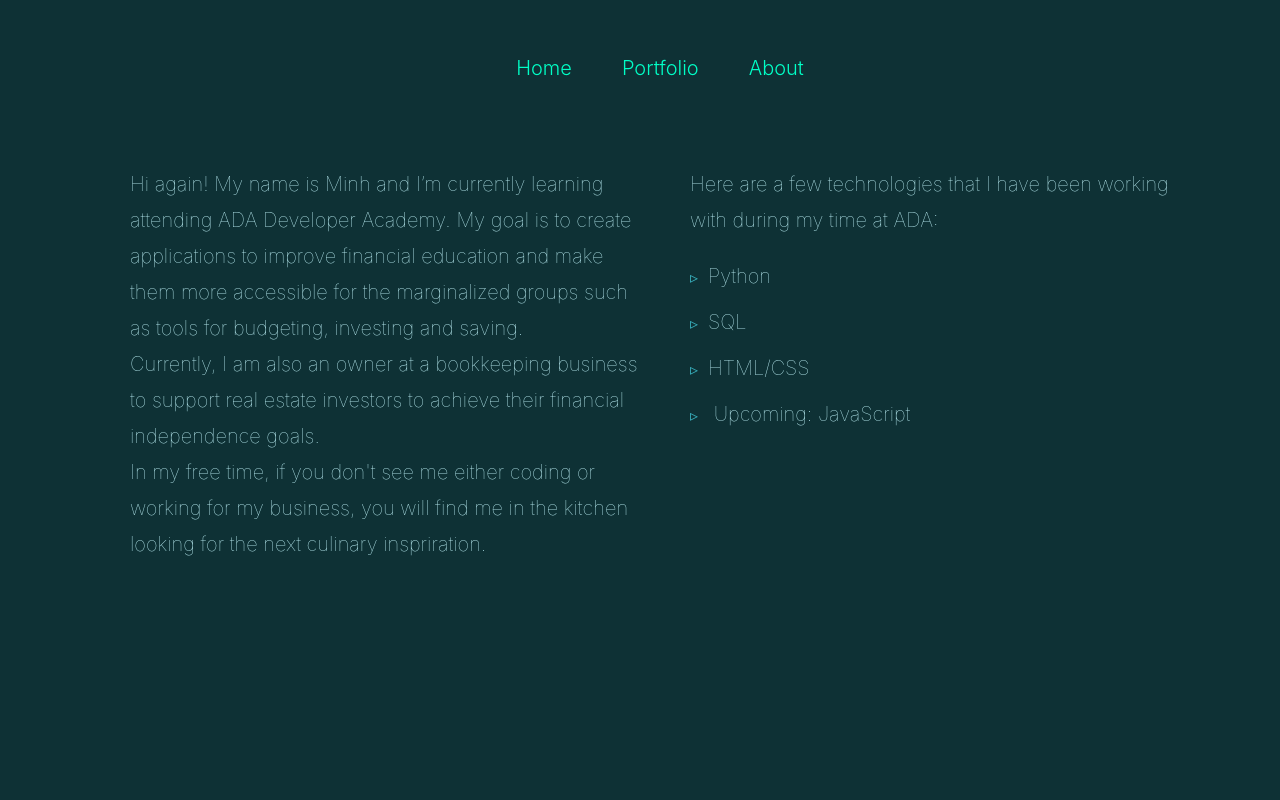
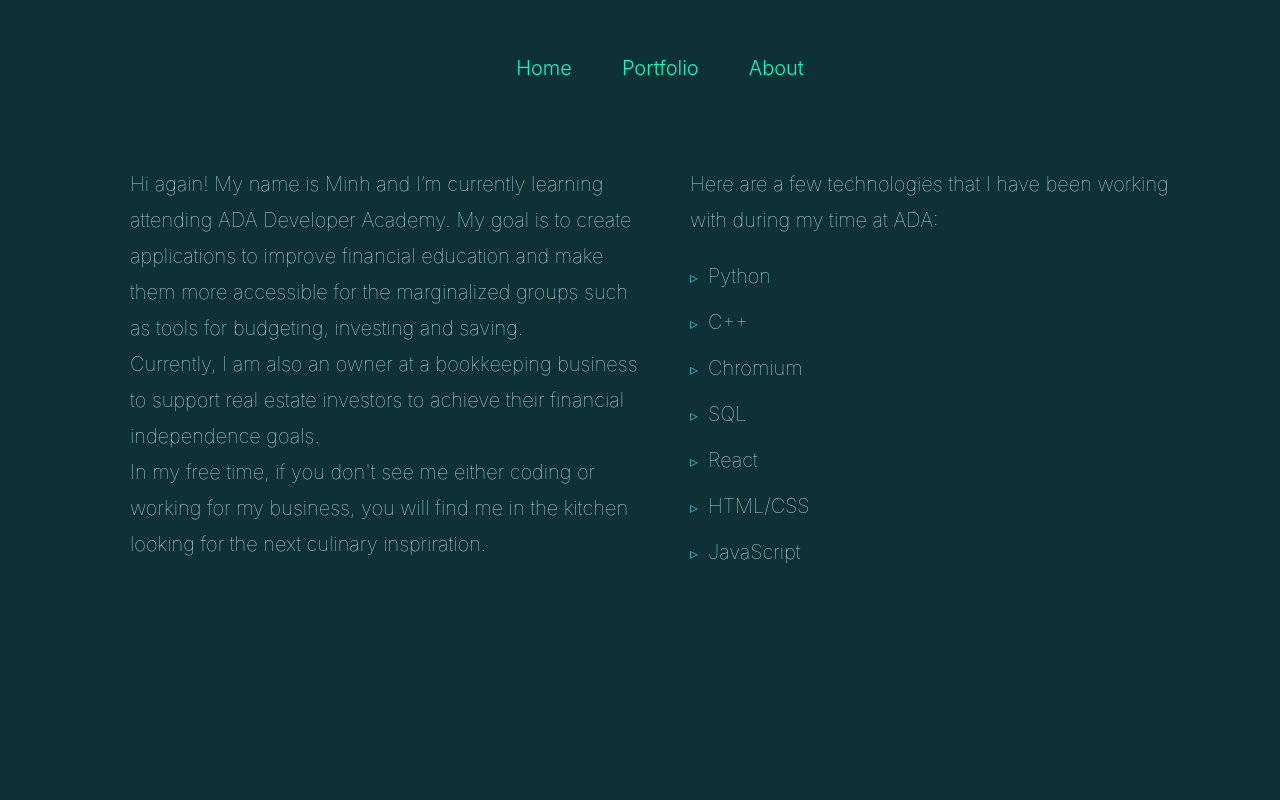
Before and after one commit to goldenkairos/personal_page, a plain HTML site: page about.html in a window 1280 px wide. Shown: the top 800 px of the page. Drawn offline with Linux system fonts and the light colour scheme.

Commit message:
Update about.html

```diff
--- a/about.html
+++ b/about.html
@@ -28,9 +28,12 @@
       <p>Here are a few technologies that I have been working with during my time at ADA:</p>
       <ul>
         <li class="skills">Python</li>
+        <li class="skills">C++</li>
+        <li class="skills">Chromium</li>
         <li class="skills">SQL</li>
+        <li class="skills">React</li>
         <li class="skills">HTML/CSS</li>
-        <li class="skills"> Upcoming: JavaScript</li>
+        <li class="skills">JavaScript</li>
       </ul>
     </main>
   </div>
```
